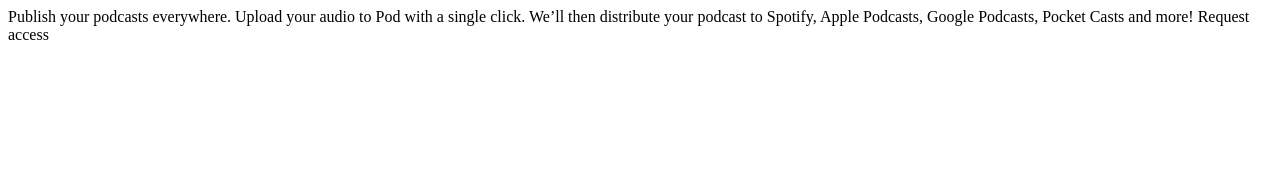
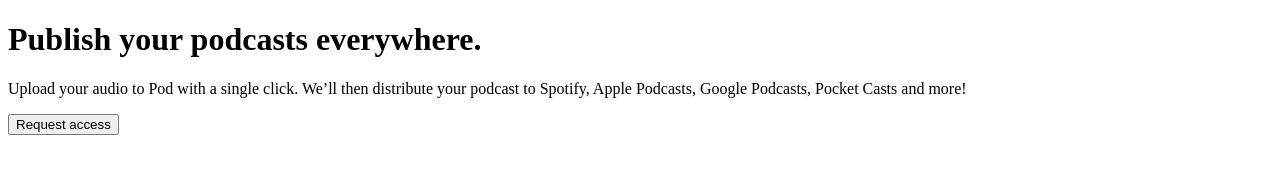
Before and after one commit to ClCage4/Pod_Cast_request, a plain HTML site: page index.html in a window 1280 px wide. Drawn offline with Linux system fonts and the light colour scheme.

Commit message:
Added Container and CSS

```diff
--- a/index.html
+++ b/index.html
@@ -14,8 +14,14 @@
     <title>Frontend Mentor | Pod request access landing page</title>
   </head>
   <body>
-    Publish your podcasts everywhere. Upload your audio to Pod with a single
-    click. We’ll then distribute your podcast to Spotify, Apple Podcasts, Google
-    Podcasts, Pocket Casts and more! Request access
+    <div class="container">
+      <h1>Publish your podcasts everywhere.</h1>
+      <p>
+        Upload your audio to Pod with a single click. We’ll then distribute your
+        podcast to Spotify, Apple Podcasts, Google Podcasts, Pocket Casts and
+        more!
+      </p>
+      <button>Request access</button>
+    </div>
   </body>
 </html>
--- a/style.css
+++ b/style.css
@@ -0,0 +1,6 @@
+/* // hsl(157°, 74%, 62%) */
+/* hsl(225°, 26%, 23%) */
+/* hsl(224°, 35%, 11%) */
+/* hsl(0 0 100%) */
+/* hsl(225°, 21%, 45%) */
+/* hsl(225°, 40%, 83%) */
```
